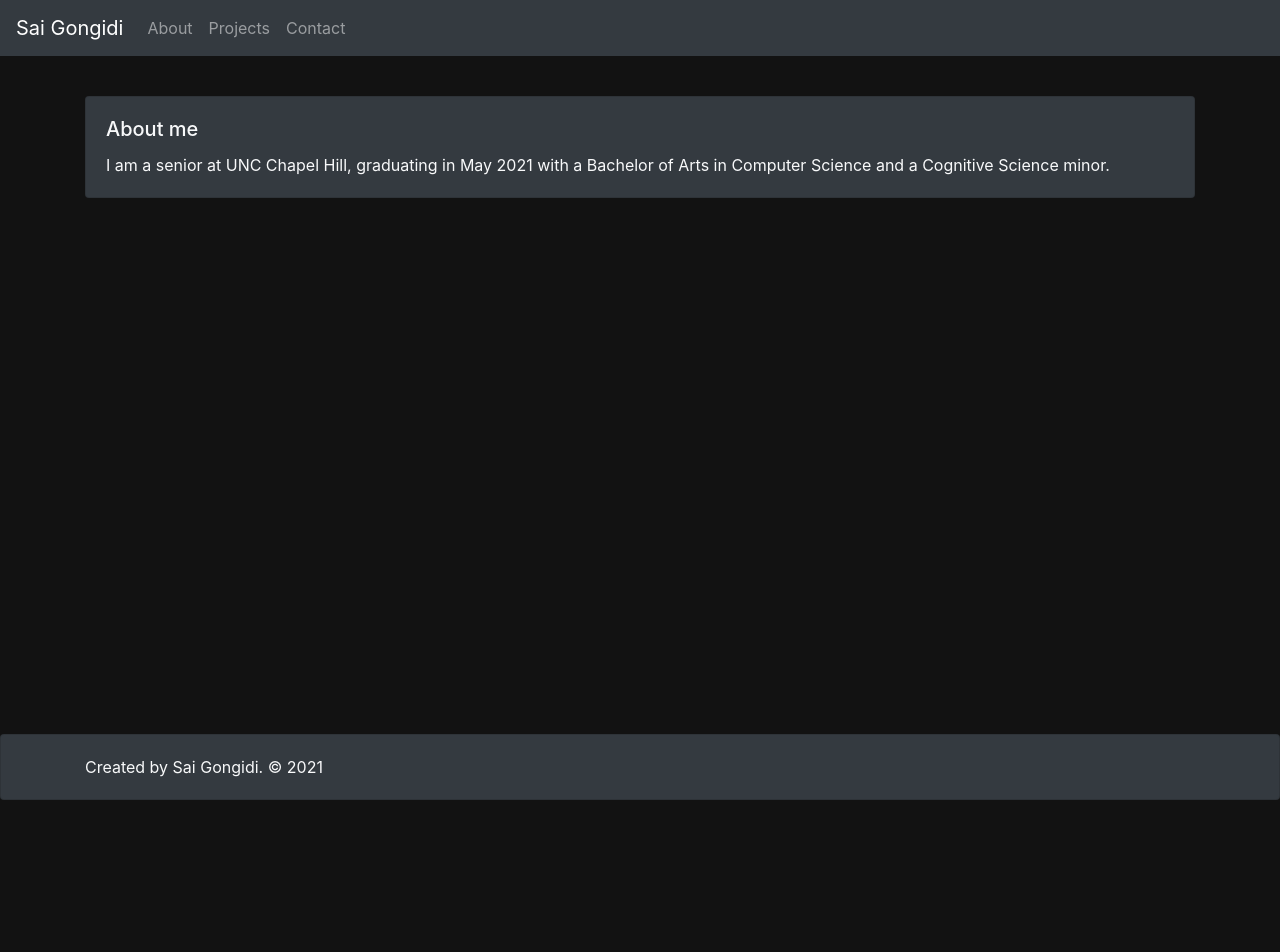
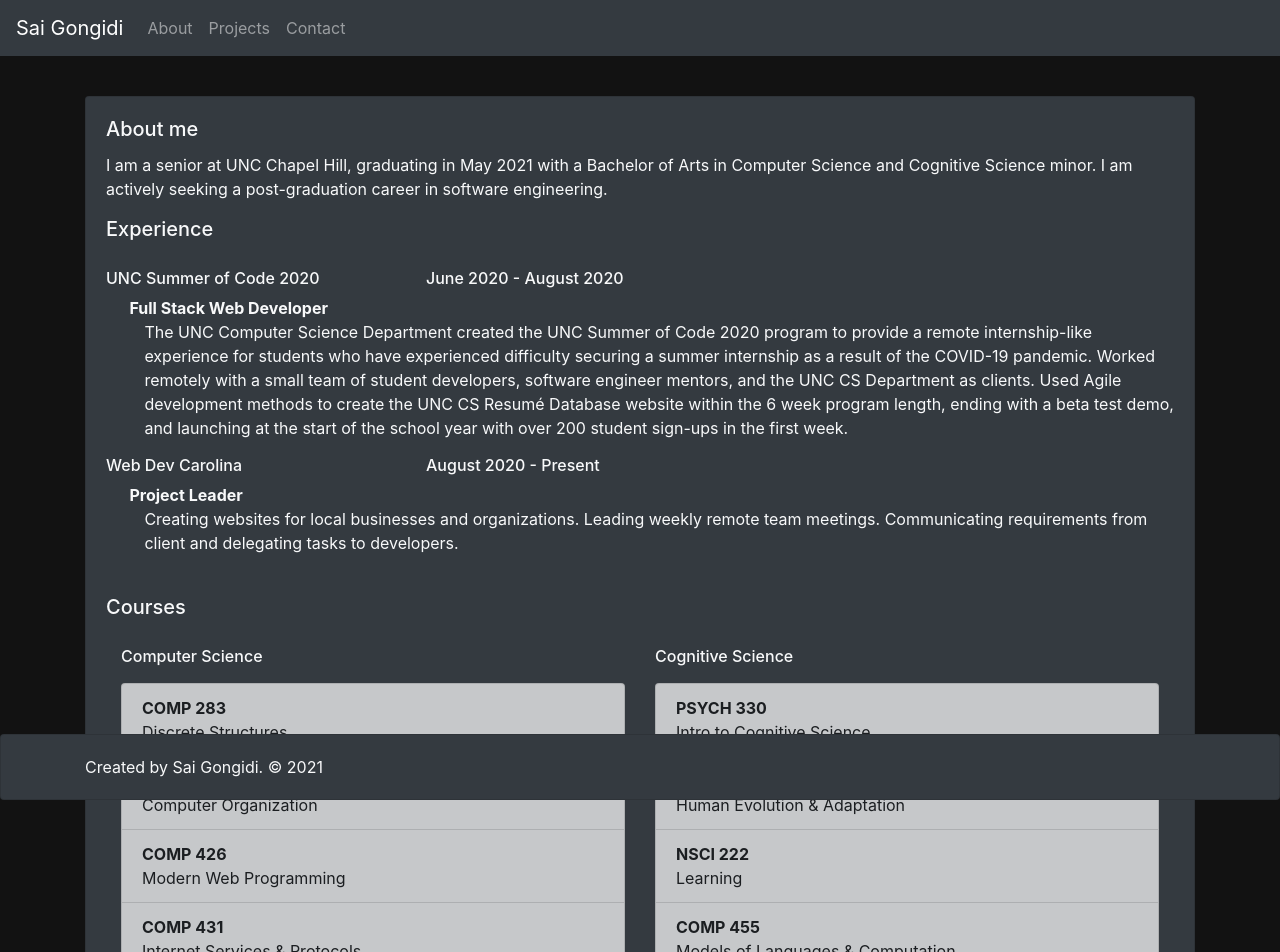
Before and after one commit to sgongidi/Personal-Site, a React (Create React App) app: page /about in a window 1280 px wide. Shown: the top 952 px of the page. Before the commit the page ends 800 px from the top, so only its background shows below. Built offline with nearby package versions, Linux system fonts and the light colour scheme.

Commit message:
Filled in courses and experience

```diff
--- a/src/components/About.jsx
+++ b/src/components/About.jsx
@@ -1,26 +1,23 @@
-import React from 'react';
-import { Card/*, ListGroup*/ } from 'react-bootstrap';
-// import ListGroupItem from "./ListGroupItem";
+import React from "react";
+import { Card } from "react-bootstrap";
+import Courses from "./Courses";
+import Experience from "./Experience";
 
 const About = () => {
   return (
-        <Card id="about" bg="dark" text="light">
+    <Card id="about" bg="dark" text="light" style={{ marginBottom: "15vh" }}>
       <Card.Body>
         <Card.Title>About me</Card.Title>
         <Card.Text>
-                    I am a senior at UNC Chapel Hill, graduating in May 2021 with a Bachelor of Arts in Computer Science and a Cognitive Science minor.
+          I am a senior at UNC Chapel Hill, graduating in May 2021 with a
+          Bachelor of Arts in Computer Science and Cognitive Science minor. I am
+          actively seeking a post-graduation career in software engineering.
         </Card.Text>
-                {/* <Card.Subtitle>Courses</Card.Subtitle><br />
-                <ListGroup>
-                    <ListGroupItem course="COMP 410" name="Data Structures" />
-                    <ListGroupItem course="COMP 411" name="Computer Organization" />
-                    <ListGroupItem course="COMP 426" name="Modern Web Programming" />
-                    <ListGroupItem course="COMP 431" name="Internet Services &amp; Protocols" />
-                    <ListGroupItem course="COMP 455" name="Models of Languages and Computation" />
-                </ListGroup> */}
+        <Experience />
+        <Courses />
       </Card.Body>
     </Card>
   );
-}
+};
 
 export default About;
--- /dev/null
+++ b/src/components/Courses.jsx
@@ -0,0 +1,103 @@
+import React, { Fragment } from "react";
+import { Card, Container, ListGroup, Row, Col } from "react-bootstrap";
+import styled from "styled-components";
+import ListGroupItem from "./ListGroupItem";
+
+const comp_courses = {
+  "COMP 283": [
+    "Discrete Structures",
+    "Introduces discrete structures (sets, tuples, relations, functions, graphs, trees) and the formal mathematics (logic, proof, induction) used to establish their properties and those of algorithms that work with them. Develops problem-solving skills through puzzles and applications central to computer science.",
+  ],
+  "COMP 411": [
+    "Computer Organization",
+    "Digital logic, circuit components. Data representation, computer architecture and implementation, assembly language programming.",
+  ],
+  "COMP 426": [
+    "Modern Web Programming",
+    "Developing applications for the World Wide Web including both client-side and server-side programming. Emphasis on Model-View-Controller architecture, AJAX, RESTful Web services, and database interaction.",
+  ],
+  "COMP 431": [
+    "Internet Services & Protocols",
+    "Application-level protocols HTTP, SMTP, FTP, transport protocols TCP and UDP, and the network-level protocol IP. Internet architecture, naming, addressing, routing, and DNS. Sockets programming. Physical-layer technologies. Ethernet, ATM, and wireless.",
+  ],
+  "COMP 435": [
+    "Computer Security Concepts",
+    "Introduction to topics in computer security including confidentiality, integrity, availability, authentication policies, basic cryptography and cryptographic protocols, ethics, and privacy.",
+  ],
+  "COMP 521": [
+    "Files & Databases",
+    "Placement of data on secondary storage. File organization. Database history, practice, major models, system structure and design.",
+  ],
+  "COMP 523": [
+    "Software Engineering Lab",
+    "Organization and scheduling of software engineering projects, structured programming, and design. Each team designs, codes, and debugs program components and synthesizes them into a tested, documented program product.",
+  ],
+};
+
+const cog_courses = {
+  "PSYCH 330": [
+    "Intro to Cognitive Science",
+    "An introduction to the interdisciplinary study of the mind, intelligent behavior, information processing, and communication in living organisms and computers.",
+  ],
+  "ANTH 143": [
+    "Human Evolution & Adaptation",
+    "Evolutionary and ecological approach to understanding the human species' past and contemporary human variation. Emphasis on evolutionary processes, biological adaptation, and biocultural interactions with diverse environments.",
+  ],
+  "NSCI 222": [
+    "Learning",
+    "Topics in Pavlovian and operant (instrumental) conditioning, learning theory, higher order cognitive learning, and application of those principles to mental-health related situations.",
+  ],
+  "COMP 455": [
+    "Models of Languages & Computation",
+    "Introduction to the theory of computation. Finite automata, regular languages, pushdown automata, context-free languages, and Turing machines. Undecidable problems.",
+  ],
+};
+
+const Title = styled(Card.Title)`
+  margin-top: 5vh;
+`;
+
+const Subtitle = styled(Card.Subtitle)`
+  margin-top: 2vh;
+  margin-bottom: 2vh;
+`;
+
+const Courses = () => {
+  return (
+    <Fragment>
+      <Title>Courses</Title>
+      <Container>
+        <Row className="justify-content-center">
+          <Col sm>
+            <Subtitle>Computer Science</Subtitle>
+            <ListGroup>
+              {Object.keys(comp_courses).map((key) => (
+                <ListGroupItem
+                  key={key}
+                  course={key}
+                  name={comp_courses[key][0]}
+                  desc={comp_courses[key][1]}
+                />
+              ))}
+            </ListGroup>
+          </Col>
+          <Col sm>
+            <Subtitle>Cognitive Science</Subtitle>
+            <ListGroup>
+              {Object.keys(cog_courses).map((key) => (
+                <ListGroupItem
+                  key={key}
+                  course={key}
+                  name={cog_courses[key][0]}
+                  desc={cog_courses[key][1]}
+                />
+              ))}
+            </ListGroup>
+          </Col>
+        </Row>
+      </Container>
+    </Fragment>
+  );
+};
+
+export default Courses;
--- /dev/null
+++ b/src/components/Experience.jsx
@@ -0,0 +1,78 @@
+import React, { Fragment } from 'react';
+import { Card, Container, Row, Col } from "react-bootstrap";
+import styled from "styled-components";
+
+const StyledContainer = styled(Container)`
+    // margin-left: 2vw;
+`;
+
+const Subtitle = styled(Card.Subtitle)`
+    margin-top: 2vh;
+    margin-bottom: 1vh;
+`;
+
+const Text = styled(Card.Text)`
+    margin-left: 3vw;
+`;
+
+const StyledRow = styled(Row)`
+    width: 50vw;
+`;
+
+const Experience = () => {
+    return (
+        <Fragment>
+            <Card.Title>Experience</Card.Title>
+            <StyledContainer>
+                <Row>
+                    <StyledRow>
+                        <Col>
+                            <Subtitle>UNC Summer of Code 2020</Subtitle>
+                        </Col>
+                        <Col>
+                            <Subtitle>June 2020 - August 2020</Subtitle>
+                        </Col>
+                    </StyledRow>
+                    <Row>
+                        <Text className="justify-content-center">
+                            <strong>Full Stack Web Developer</strong>
+                            <br />
+                            <Container>
+                                The UNC Computer Science Department created the UNC Summer of Code
+                                2020 program to provide a remote internship-like experience for students
+                                who have experienced difficulty securing a summer internship as a result
+                                of the COVID-19 pandemic. Worked remotely with a small team of student
+                                developers, software engineer mentors, and the UNC CS Department as clients.
+                                Used Agile development methods to create the UNC CS Resumé Database website within
+                                the 6 week program length, ending with a beta test demo, and launching at the
+                                start of the school year with over 200 student sign-ups in the first week.
+                            </Container>
+                        </Text>
+                    </Row>
+                </Row>
+                <Row>
+                    <StyledRow>
+                        <Col>
+                            <Subtitle>Web Dev Carolina</Subtitle>
+                        </Col>
+                        <Col>
+                            <Subtitle>August 2020 - Present</Subtitle>
+                        </Col>
+                    </StyledRow>
+                    <Row>
+                        <Text>
+                            <strong>Project Leader</strong>
+                            <br />
+                            <Container>
+                                Creating websites for local businesses and organizations. Leading weekly remote team meetings. Communicating requirements from client and
+                                delegating tasks to developers.
+                            </Container>
+                        </Text>
+                    </Row>
+                </Row>
+            </StyledContainer>
+        </Fragment>
+    );
+}
+
+export default Experience;
--- a/src/components/ListGroupItem.jsx
+++ b/src/components/ListGroupItem.jsx
@@ -1,12 +1,16 @@
-import React from "react";
+import React, { useState } from "react";
 import { ListGroup } from "react-bootstrap";
 
-const ListGroupItem = ({course, name}) => {
+const ListGroupItem = ({ course, name, desc }) => {
+  const [toggle, toggleDesc] = useState(false);
+  const onClick = () => toggleDesc(!toggle);
   return (
-    <ListGroup.Item variant="dark" style={{ width: "20vw" }}>
-      {course}
+    <ListGroup.Item variant="dark" style={{cursor: "pointer"}} onClick={onClick}>
+      <b>{course}</b>
       <br />
       {name}
+      <br />
+      { toggle ? desc : null }
     </ListGroup.Item>
   );
 };
--- a/src/components/ProjectCard.jsx
+++ b/src/components/ProjectCard.jsx
@@ -1,4 +1,4 @@
-import React from "react";
+import React, { useState } from "react";
 import styled from "styled-components";
 import { Card, Button, ButtonGroup } from "react-bootstrap";
 
@@ -12,13 +12,15 @@
 `;
 
 const ProjectCard = ({ title, tools, text, github, link }) => {
+  const [toggle, toggleText] = useState(false);
+  const onClick = () => toggleText(!toggle);
   return (
-    <StyledCard bg="dark" text="light">
+    <StyledCard bg="dark" text="light" onClick={onClick}>
       <Card.Body>
         <Card.Title>{title}</Card.Title>
-
-        <Card.Text>{text}</Card.Text>
-        <Card.Subtitle hidden><b>Languages and Tools:</b><br /> {tools}</Card.Subtitle>
+        { toggle ? <Card.Text>{text}</Card.Text> : null }
+        <Card.Subtitle>Languages and Frameworks:</Card.Subtitle>
+        <Card.Text>{tools}</Card.Text>
       </Card.Body>
       <Card.Footer>
         <ButtonGroup>
--- a/src/components/Projects.jsx
+++ b/src/components/Projects.jsx
@@ -16,10 +16,7 @@
         <ProjectCard
           title="UNC CS Resumé Database"
           tools="HTML, CSS, Javascript, React.JS, Firebase, Node.JS, Bootstrap"
-          text="The UNC Computer Science Department created the UNC Summer of Code
-          2020 program to provide a remote internship-like experience for students
-          who have experienced difficulty securing a summer internship as a result
-          of the COVID-19 pandemic. Students' resumés are available to recruiters
+          text="Project for UNC Summer of Code 2020. Students' resumés are available to recruiters
           from department sponsors via PDF and Handshake, however they need to manually
           search through these lists for potential candidates. In order to solve this
           problem, we created a dynamic CS-oriented resumé database website on the
@@ -31,8 +28,8 @@
           link="https://resumedatabase.cs.unc.edu"
         />
         <ProjectCard
-          title="Web Dev Carolina Website"
-          tools="MEAN Stack, Firebase"
+          title="Web Dev Carolina Website (In progress)"
+          tools="MEAN Stack, Firebase, Bootstrap"
           text="The main website for Web Dev Carolina. Used to showcase the
           club's work and connect with new members and clients. "
           github="https://github.com/web-dev-carolina/club-site"
@@ -49,22 +46,23 @@
           link="https://danddbros.com"
         />
         <ProjectCard
-          title="Personal Site"
+          title="Personal Site (In progress)"
           tools="Typescript, React.JS, CSS, Firebase, Node.JS, Bootstrap"
           text="A Progressive Web App that I use to showcase my work and
           link to my online profiles."
           github="https://github.com/sgongidi/Personal-Site"
         />
         <ProjectCard
-          title="Local Blockchain"
-          tools="Python"
-          text="A simple Blockchain with proof of work system to show how
-          Blockchain-based cryptocurrencies like Bitcoin work."
-          github="https://github.com/sgongidi/Local-Blockchain"
+          title="Waitr"
+          tools="HTML, CSS, Node.JS, Bulma"
+          text="Final project for COMP 426- Modern Web Programming. Created a
+          full stack web app for restaurants to queue incoming customers and
+          notify them when a table is ready"
+          github="https://github.com/sgongidi/waitr"
         />
         <ProjectCard
-          title="Study Buddy"
-          tools="React"
+          title="Study Buddy (In Progress)"
+          tools="React, TBD"
           text="Semester long group project for COMP 523- Software Engineering Lab.
           Study buddy aims to remove the early semester awkwardness
           that comes along with searching for study partners. This Web App
@@ -76,12 +74,17 @@
           link="https://tarheels.live/523teamc/"
         />
         <ProjectCard
-          title="Waitr"
-          tools="HTML, CSS, Node.JS, Bulma"
-          text="Final project for COMP 426- Modern Web Programming. Created a
-          full stack web app for restaurants to queue incoming customers and
-          notify them when a table is ready"
-          github="https://github.com/sgongidi/waitr"
+          title="MERN Stack Template"
+          tools="MERN Stack, Firebase"
+          text="A generic MERN Stack web app for Web Dev Carolina's headless CMS."
+          github="https://github.com/web-dev-carolina/React-template"
+        />
+        <ProjectCard
+          title="Local Blockchain"
+          tools="Python"
+          text="A simple Blockchain with proof of work system to show how
+          Blockchain-based cryptocurrencies like Bitcoin work."
+          github="https://github.com/sgongidi/Local-Blockchain"
         />
       </CardColumns>
     </Container>
```
Also changed, not shown: public/index.html (+1 -32 lines), 2 other files (tests, documents, lock files or other folders). Lines whose indentation alone changed are shown as unchanged.
